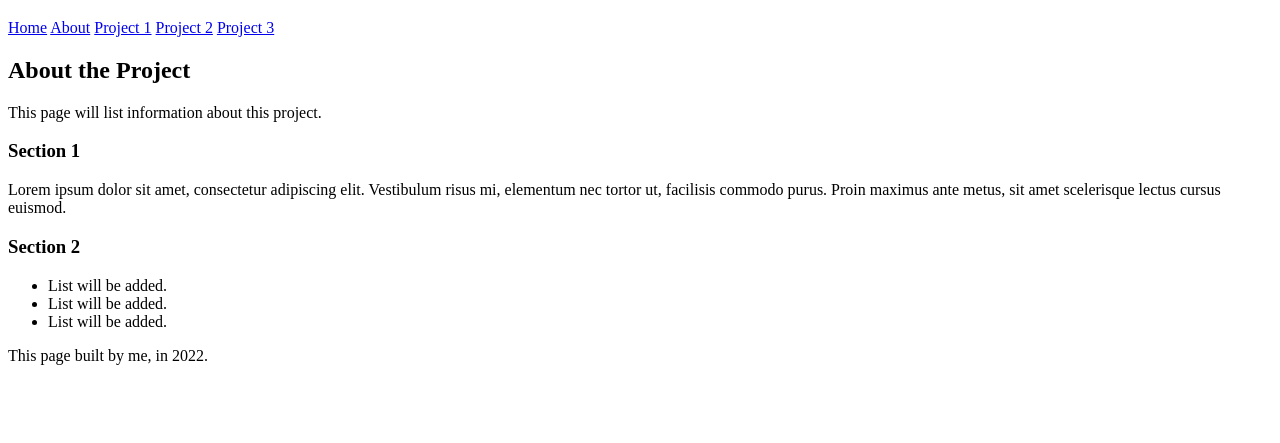
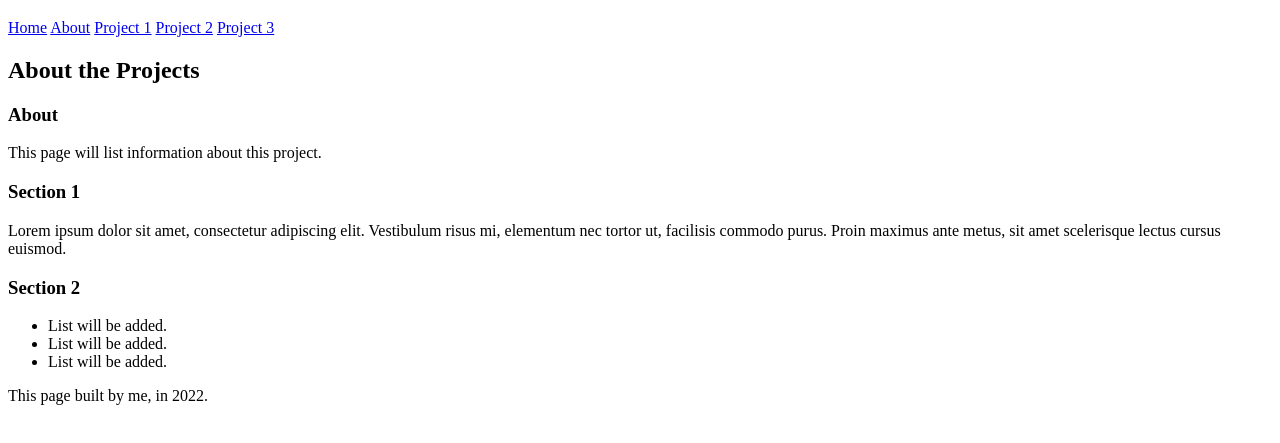
Before and after one commit to mashgit1/portfolio, a plain HTML site: page about.html in a window 1280 px wide. Shown: the part 61-504 px from the top of the page. Drawn offline with Linux system fonts and the light colour scheme.

Commit message:
Update about.html file with new changes

```diff
--- a/about.html
+++ b/about.html
@@ -17,8 +17,9 @@
     </header>
 
     <section>
+      <h2>About the Projects</h2>
       <article>
-        <h2>About the Project</h2>
+        <h3>About</h3>
         <p>This page will list information about this project.</p>
       </article>
       <aside>
```
